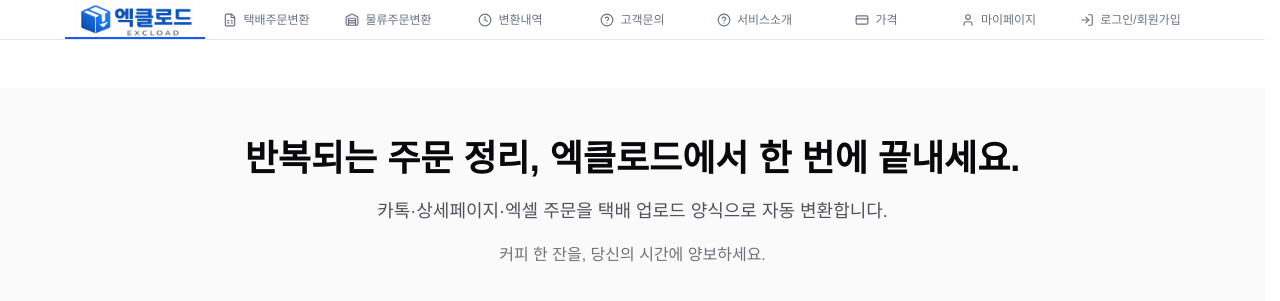
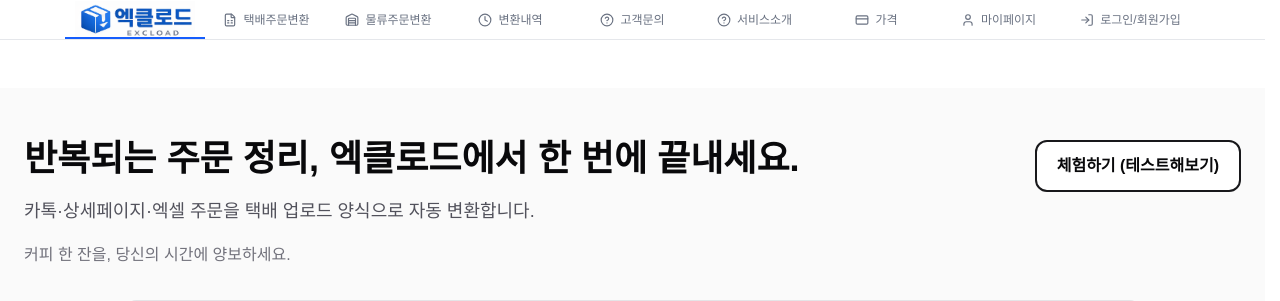
Before and after one commit to a01083475766-bit/excload, a Next.js app: page /excload in a window 1280 px wide. Shown: the top 301 px of the page. Built offline with nearby package versions, Linux system fonts and the light colour scheme; no server answers; the database is empty.

Commit message:
렌딩페이지 테스트체험판

```diff
--- a/app/excload/page.tsx
+++ b/app/excload/page.tsx
@@ -37,25 +37,31 @@ export default function HomePage() {
       <main className="max-w-7xl mx-auto px-6">
         {/* Hero 섹션 */}
         <section className="pt-4 pb-12 lg:pt-6 lg:pb-16">
-          <div className="flex flex-col items-center text-center gap-4">
-            {/* 첫 번째 줄 - 가장 넓게 */}
+          <div className="flex flex-col gap-8">
+            {/* 히어로: 텍스트 + 체험 CTA (네비에는 없음, 이 링크로만 진입) */}
+            <div className="flex flex-col lg:flex-row lg:items-start lg:justify-between gap-6 lg:gap-8">
+              <div className="flex flex-col items-center lg:items-start text-center lg:text-left gap-4 flex-1 min-w-0">
                 <h1 className="text-2xl sm:text-3xl lg:text-4xl font-bold text-zinc-950 dark:text-zinc-100 leading-tight max-w-4xl">
                   반복되는 주문 정리, 엑클로드에서 한 번에 끝내세요.
                 </h1>
-
-            {/* 두 번째 줄 - 중간 넓이 */}
                 <p className="text-base sm:text-lg text-zinc-600 dark:text-zinc-400 max-w-2xl leading-relaxed">
                   카톡·상세페이지·엑셀 주문을 택배 업로드 양식으로 자동 변환합니다.
                 </p>
-
-            {/* 세 번째 줄 - 가장 좁게 */}
                 <p className="text-sm sm:text-base text-zinc-500 dark:text-zinc-500 max-w-lg leading-relaxed">
                   커피 한 잔을, 당신의 시간에 양보하세요.
                 </p>
+              </div>
+              <div className="flex justify-center lg:justify-end shrink-0 lg:pt-1">
+                <Link
+                  href="/trial"
+                  className="inline-flex items-center justify-center rounded-xl border-2 border-zinc-900 dark:border-zinc-100 px-5 py-3 text-sm sm:text-base font-semibold text-zinc-950 dark:text-zinc-100 bg-white dark:bg-zinc-900 hover:bg-zinc-50 dark:hover:bg-zinc-800 transition-colors whitespace-nowrap"
+                >
+                  체험하기 (테스트해보기)
+                </Link>
+              </div>
+            </div>
 
-
-            {/* 데모 애니메이션 */}
-            <div className="w-full mt-12">
+            <div className="w-full">
               <DemoAnimation />
             </div>
           </div>
--- /dev/null
+++ b/app/trial/page.tsx
@@ -0,0 +1,33 @@
+import Link from 'next/link';
+
+/** 체험판 전용 페이지 — 네비게이션에는 노출하지 않고 랜딩 등에서만 링크합니다. */
+export default function TrialPage() {
+  return (
+    <div className="pt-6 bg-zinc-50 dark:bg-black min-h-[60vh]">
+      <main className="max-w-3xl mx-auto px-6 py-12">
+        <p className="text-sm font-medium text-blue-600 dark:text-blue-400 mb-2">체험 모드</p>
+        <h1 className="text-2xl sm:text-3xl font-bold text-zinc-950 dark:text-zinc-100">
+          서비스 체험
+        </h1>
+        <p className="mt-4 text-zinc-600 dark:text-zinc-400 leading-relaxed">
+          이 페이지는 랜딩의 &quot;체험하기&quot;를 통해서만 들어올 수 있습니다. 샘플 양식·포인트 한도·다운로드
+          제한 등 체험 규칙은 이후 연결 예정입니다.
+        </p>
+        <div className="mt-8 flex flex-wrap gap-3">
+          <Link
+            href="/excload"
+            className="text-sm text-blue-600 hover:underline underline-offset-2"
+          >
+            ← 랜딩으로 돌아가기
+          </Link>
+          <Link
+            href="/auth/signup"
+            className="text-sm text-zinc-600 dark:text-zinc-400 hover:text-zinc-900 dark:hover:text-zinc-200"
+          >
+            회원가입
+          </Link>
+        </div>
+      </main>
+    </div>
+  );
+}
```
Lines whose indentation alone changed are shown as unchanged.
